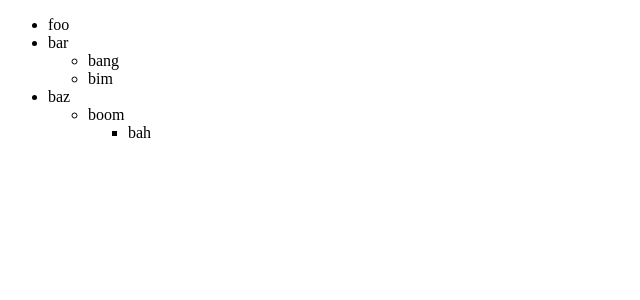
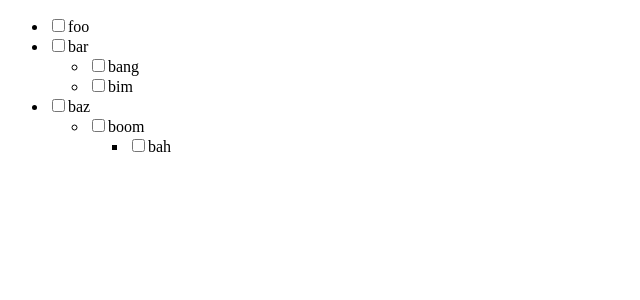
Before and after one commit to dishbreak/nested-checklist, a React (Vite) app: page / in a window 1280 px wide. Shown: the top 300 px of the page, without its empty margins (0-640 px from the left). Built offline with nearby package versions, Linux system fonts and the light colour scheme.

Commit message:
partially working

```diff
--- a/src/App.tsx
+++ b/src/App.tsx
@@ -1,4 +1,4 @@
-import React from "react";
+import React, { useState } from "react";
 import { TaskItem, type TaskItemInput } from "./lib/taskItem";
 
 const input: TaskItemInput[] = [
@@ -31,28 +31,48 @@ const input: TaskItemInput[] = [
   }
 ]
 
-interface NestedCheckListProps {
+interface NestedCheckListHelperProps {
   items: TaskItem[]
+  handleChecked: (e: React.ChangeEvent<HTMLInputElement>, i: TaskItem) => void
 }
 
-function NestedCheckList({ items }: NestedCheckListProps): React.JSX.Element {
+
+function NestedCheckListHelper({ items, handleChecked }: NestedCheckListHelperProps): React.JSX.Element {
+
   return <>
     <ul>
       {
-        items.map(i => <li>
-          {i.name}
-          {i.children && <NestedCheckList items={i.children} />}
+        items.map(i => <li key={`task-${i.id}`}>
+          <input id={`checkbox=${i.id}`} type="checkbox" checked={i.checked} onChange={e => handleChecked(e, i)} />
+          <label htmlFor={`checkbox=${i.id}`}>{i.name}</label>
+          {i.children && <NestedCheckListHelper items={i.children} handleChecked={handleChecked} />}
         </li>)
       }
     </ul>
   </>
 }
 
+interface NestedCheckListProps {
+  items: TaskItem[]
+  setItems: (i: TaskItem[]) => void
+}
+
+function NestedCheckList({ items, setItems }: NestedCheckListProps): React.JSX.Element {
+  const handleChecked = (evt: React.ChangeEvent<HTMLInputElement>, i: TaskItem) => {
+    const value = evt.target.checked
+    i.checked = value
+    i.updateDescendants(value)
+    i.updateAncestors()
+    setItems(items.map(n => n.clone()))
+  }
+  return <NestedCheckListHelper items={items} handleChecked={handleChecked} />
+}
+
 export default function App(): React.JSX.Element {
 
-  const items = input.map(i => TaskItem.fromInput(i))
+  const [items, setItems] = useState(input.map(i => TaskItem.fromInput(i)))
 
   return <>
-    <NestedCheckList items={items} />
+    <NestedCheckList items={items} setItems={setItems} />
   </>
 }
--- a/src/lib/taskItem.ts
+++ b/src/lib/taskItem.ts
@@ -3,7 +3,17 @@ export interface TaskItemInput {
     children?: TaskItemInput[]
 }
 
+
+const getId: () => number = (() => {
+    let count = 0
+    return (): number => {
+        count++
+        return count
+    }
+})()
+
 export class TaskItem {
+    id: number = 0
     name: string = ""
     children: TaskItem[] = []
     checked: boolean = false
@@ -11,12 +21,23 @@ export class TaskItem {
 
     static fromInput(i: TaskItemInput, parent?: TaskItem): TaskItem {
         const t = new TaskItem()
+        t.id = getId()
         t.name = i.name
         if (parent !== undefined) {
             t.parent = parent
         }
         t.children = i.children?.map(c => TaskItem.fromInput(c)) ?? []
         return t
+    }
+
+    clone(): TaskItem {
+        const c = new TaskItem()
+        c.checked = this.checked
+        c.name = this.name
+        c.id = this.id
+        c.parent = this.parent
+        c.children = this.children.map(n => n.clone())
+        return c
     }
 
     allChildren(callback: (t: TaskItem) => boolean, includeSelf: boolean = false): boolean {
```
